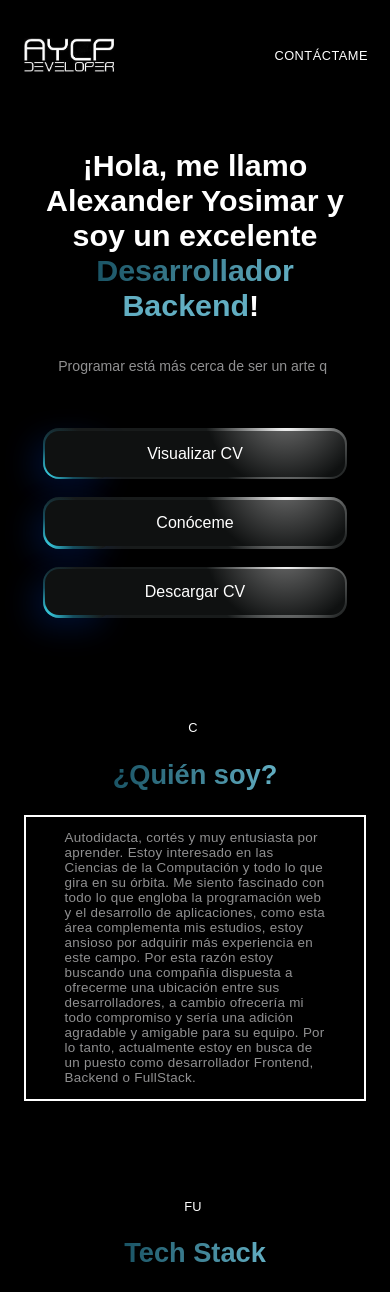
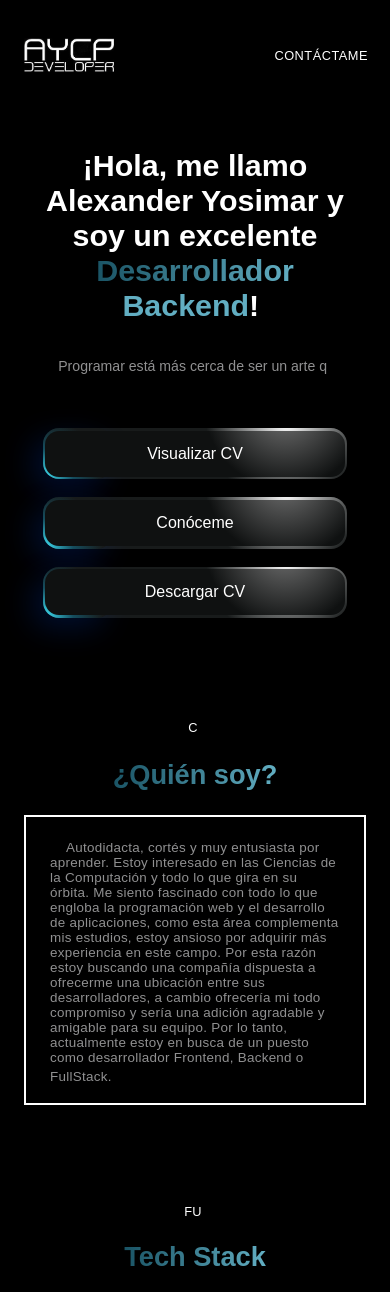
Before and after one commit to aycp-developer/aycpdeveloper, a React (Vite) app: page / in a window 390 px wide. Shown: the top 1292 px of the page. Built offline with nearby package versions, Linux system fonts and the light colour scheme; a web font is replaced by a local one.

Commit message:
comillas añadidas en la pantalla responsive en el WhoAmI

```diff
--- a/src/routes/who-am-i/WhoAmI.css
+++ b/src/routes/who-am-i/WhoAmI.css
@@ -24,6 +24,10 @@
   margin: 0;
   padding: 1.7rem 2rem 1.7rem 2rem;
 }
+.who-am-i .who-am-i-paragraph .quote {
+  height: 2rem;
+  width: 2rem;
+}
 
 @media (max-width: 475px) {
   .who-am-i {
@@ -36,11 +40,12 @@
     font-size: 1.8rem;
   }
   .who-am-i .who-am-i-paragraph {
-    display: flex;
-    justify-content: center;
-    align-items: center;
     font-size: 0.9rem;
-    padding: 1rem 1.5rem 1rem 1.5rem;
+    padding: 1.2rem 1.5rem;
+  }
+  .who-am-i .who-am-i-paragraph .quote {
+    height: 1rem;
+    width: 1rem;
   }
 }
 @media (max-width: 459px) {
@@ -65,8 +70,6 @@
   }
   .who-am-i .who-am-i-paragraph {
     font-size: 0.87rem;
-    padding: 0.7rem 1.2rem 0.7rem 1.2rem;
-    height: 16.2rem;
   }
 }
 @media (max-width: 423px) {
--- a/src/routes/who-am-i/WhoAmI.jsx
+++ b/src/routes/who-am-i/WhoAmI.jsx
@@ -28,9 +28,9 @@ const WhoAmI = () => {
                 ¿Quién soy?
             </h2>
             <p className={'who-am-i-paragraph'}>
-                <Quote />
+                <Quote className='quote' />
                 {whoAmIParagraph}
-                <Quote style={{ transform: 'rotate(180deg)' }} />
+                <Quote className='quote' style={{ transform: 'rotate(180deg)' }} />
             </p>
         </div>
     );
--- a/src/routes/who-am-i/WhoAmI.scss
+++ b/src/routes/who-am-i/WhoAmI.scss
@@ -23,6 +23,11 @@
         border: solid 2px white;
         margin: 0;
         padding: 1.7rem 2rem 1.7rem 2rem;
+
+        .quote {
+            height: 2rem;
+            width: 2rem;
+        }
     }
 }
 
@@ -39,9 +44,13 @@
         }
 
         .who-am-i-paragraph {
-            @include styles.center;
             font-size: 0.90rem;
-            padding: 1rem 1.5rem 1rem 1.5rem;
+            padding: 1.2rem 1.5rem;
+
+            .quote {
+                height: 1rem;
+                width: 1rem;
+            }
         }
     }
 
@@ -77,8 +86,6 @@
 
         .who-am-i-paragraph {
             font-size: 0.87rem;
-            padding: 0.7rem 1.2rem 0.7rem 1.2rem;
-            height: 16.2rem;
         }
     }
 
```
Also changed, not shown: 1 other file (tests, documents, lock files or other folders).
